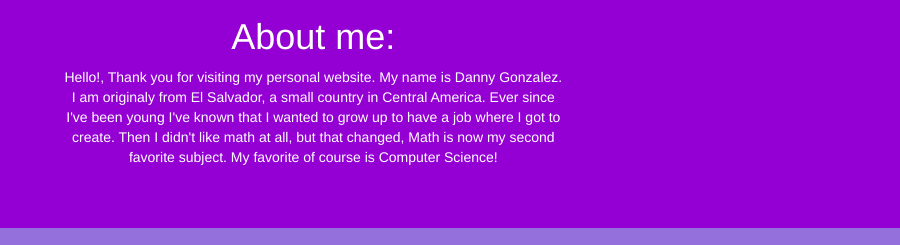
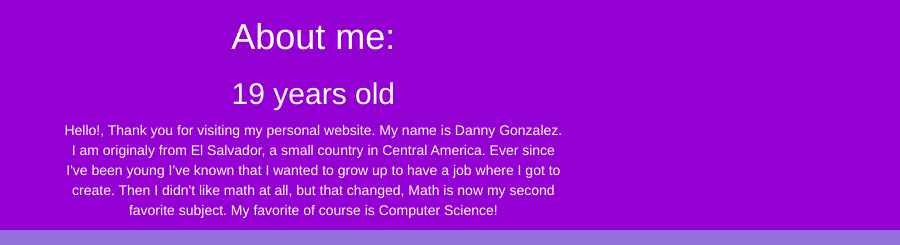
Before and after one commit to dgonza12/dgonza12.github.io, a plain HTML site: page about.html in a window 1280 px wide. Shown: the part 250-495 px from the top of the page, 380-1280 px from the left. Drawn offline with nearby package versions, Linux system fonts and the light colour scheme.

Commit message:
Update about.html

```diff
--- a/about.html
+++ b/about.html
@@ -59,6 +59,7 @@
           <h1>San Francisco State University Student</h1>
           <h3>Computer Science Major<h4>Expected graduation: Spring 2018</h4></h3>
           <h1>About me:</h1>
+            <h2>19 years old</h2>
             <p>
               Hello!, Thank you for visiting my personal website. My name is Danny Gonzalez. I am originaly from El Salvador, a small
               country in Central America. Ever since I've been young I've known that I wanted to grow up to have a job where I got to
```
